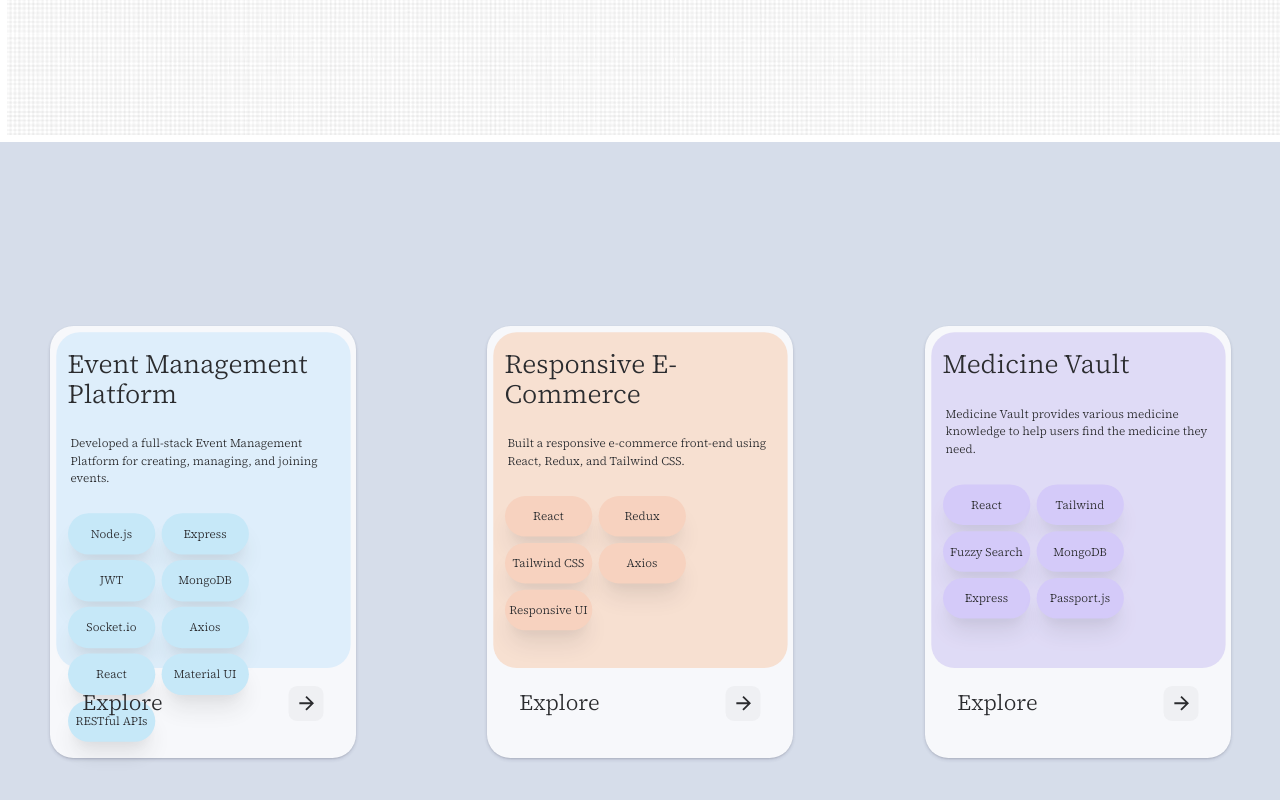
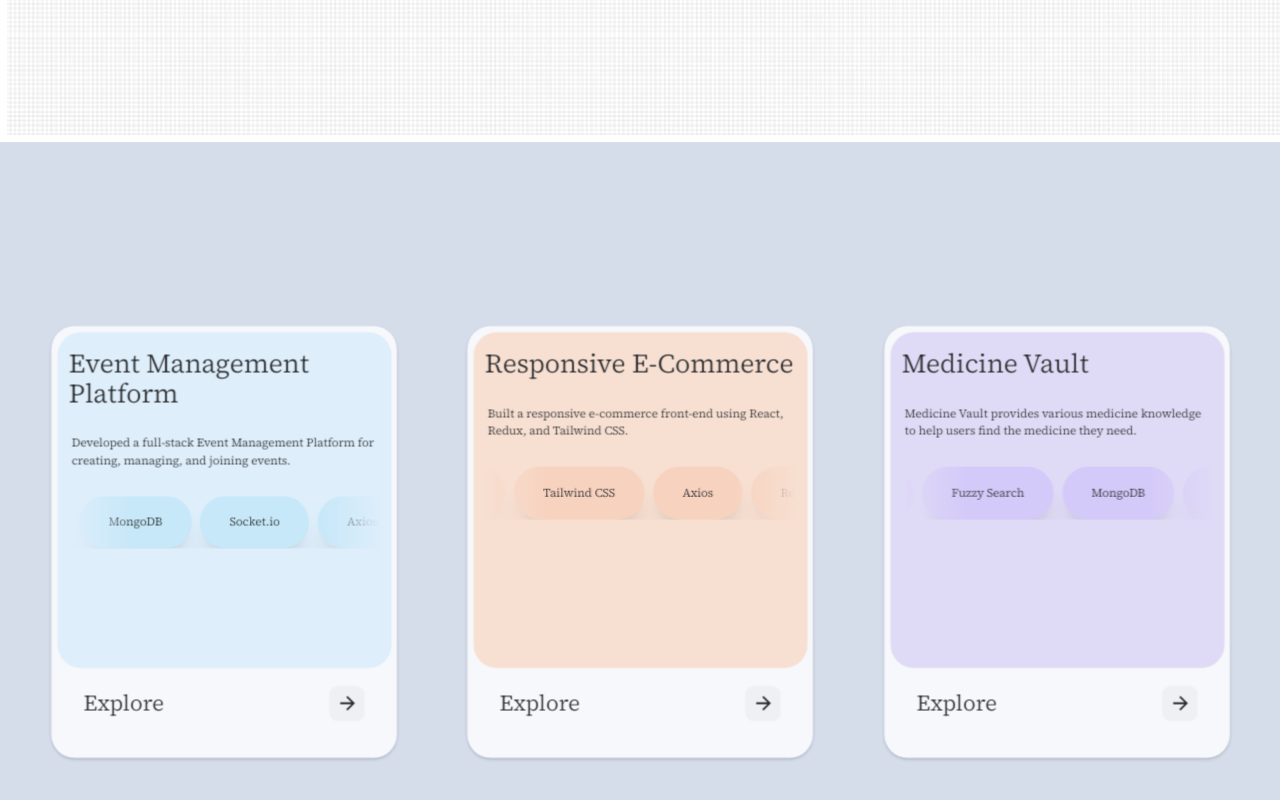
Before and after one commit to rishiraj2603/Portfolio, a React (Vite) app: page / in a window 1280 px wide. Shown: the part 1474-2274 px from the top of the page. Built offline with nearby package versions, Linux system fonts and the light colour scheme.

Commit message:
skills infinite scrolling added

```diff
--- a/src/App.css
+++ b/src/App.css
@@ -15,6 +15,10 @@ animation: box_slide 3s ease-in-out 1 forwards;
 }
 .slides_wrapper:has(.slide_3:hover) div:not(:hover)  {
 animation: box_slide 3s ease-in-out 1 forwards;
+}
+
+.skillButtonBox {
+ mask: linear-gradient(90deg, transparent,white 20% , white 80% , transparent);
 }
 
 @keyframes about_box {
--- a/src/components/thirdSlide/ThirdSlide.jsx
+++ b/src/components/thirdSlide/ThirdSlide.jsx
@@ -25,7 +25,7 @@ const ThirdSlide = () => {
     {
       title: "Medicine Vault",
       link: "https://medicine-vault-bfff.onrender.com/",
-      skills: "React,Tailwind,Fuzzy Search,MongoDB,Express,Passport.js",
+      skills: "React,Tailwind CSS,Fuzzy Search,MongoDB,Express,Passport.js",
       description:
         "Medicine Vault provides various medicine knowledge to help users find the medicine they need. •Medicine Information contains: Side-effects, Interaction, Mode Of Action, Precaution, Dosage •The medicine database is created from open-source information. •MongoDB is used as a database to store medical information. • Passport.js is utilized for authentication purposes. •Fuzzy search is implemented using fuse.js. •React and Tailwind is used to create the UI",
       backGround_color: "#e2dbf9",
--- a/src/components/thirdSlide/projectCard/ProjectCard.jsx
+++ b/src/components/thirdSlide/projectCard/ProjectCard.jsx
@@ -9,7 +9,7 @@ const ProjectCard = ({ project }) => {
   const [flip, setFlip] = useState(true);
 
   return (
-    <div className="projectCard shadow-projectCard opacity-80 bg-white h-[60%] w-[30%] rounded-4xl  m-10 p-2 transition duration-200 ease hover:shadow-projectCard-hover hover:opacity-100 hover:scale-100 scale-90">
+    <div className="projectCard shadow-projectCard opacity-80 bg-white h-[60%] w-[30%] rounded-4xl p-2 transition duration-200 ease hover:shadow-projectCard-hover hover:opacity-100 hover:scale-100 scale-90">
       {flip ? (
         <div
           className=" flex gap-4 p-4 h-[80%] w-[100%] flex-col rounded-4xl"
@@ -17,17 +17,19 @@ const ProjectCard = ({ project }) => {
         >
           <div className="text-4xl mt-2 w-fit">{title}</div>
           <div className="my-5 mx-1">{descriptionLines[0]}</div>
-          <div className=" flex flex-wrap gap-2">
+          <div className="skillButtonBox max-w-[100%] overflow-hidden">
+            <div className="flex flex-nowrap w-max gap-3 animate-horizontalScrolling">
               {skill.map((skill) => {
                 return (
                   <button
                     style={{ backgroundColor: buttonBackGround_color }}
-                  className="rounded-full shadow-skillButton h-[3.5rem] w-[7.5rem] hover:shadow-projectCard-hover "
+                    className="rounded-full shadow-skillButton h-[4.5rem] px-10 hover:shadow-projectCard-hover "
                   >
                     {skill}
                   </button>
                 );
               })}
+            </div>
           </div>
         </div>
       ) : (
--- a/src/index.css
+++ b/src/index.css
@@ -28,6 +28,7 @@
 --animate-emoji-eyes-right: eyes_size_right 4s ease-in-out infinite;
 --animate-emoji-box: emoji_box 3s ease-in-out  infinite alternate;
 --animate-aboutMe-box: aboutMe_box 0.1s ease-in-out 1 forwards;
+--animate-horizontalScrolling: horizontalSlide 20s linear infinite;
 --shadow-emoji-box: -3rem -6rem 0 0 rgba(0,0,0, .15),13rem -3rem 0 0 rgba(0,0,0, .15),13rem -10rem 0 0 rgba(0,0,0, .15);
 --shadow-aboutMe-box:rgba(0, 0, 0, 0.56) -10px 22px 70px 10px;
 --shadow-projectCard:rgba(50, 50, 93, 0.25) 0px 2px 5px -1px, rgba(0, 0, 0, 0.3) 0px 1px 3px -1px;
@@ -167,6 +168,12 @@
     }
   }
 
+  @keyframes horizontalSlide {
+    to{
+     transform:translate(-100%)
+    }
+  }
+
 }
 
 html{
```
Lines whose indentation alone changed are shown as unchanged.
